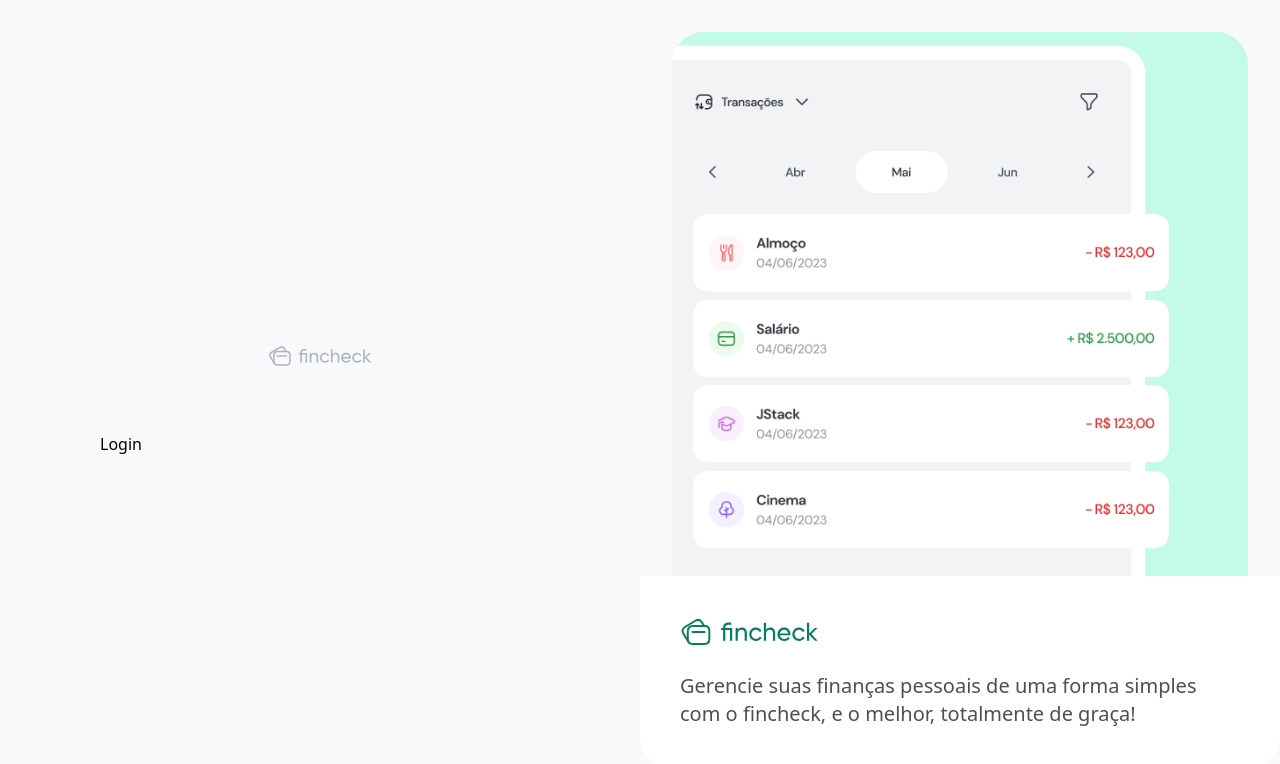
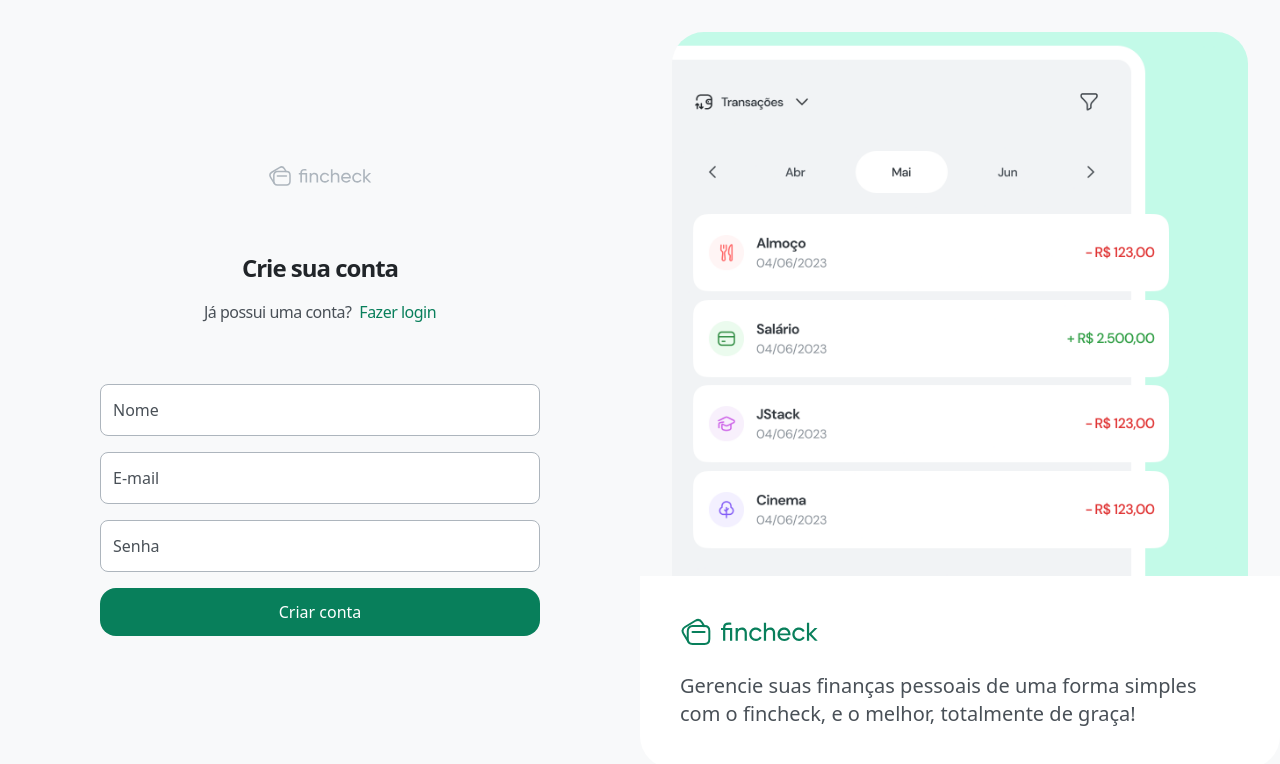
Before and after one commit to oliveira-andre/fincheck_client, a React (Vite) app: page /register in a window 1280 px wide. Shown: the top 764 px of the page. Built offline with nearby package versions, Linux system fonts and the light colour scheme.

Commit message:
feat: styling Register page

```diff
--- a/src/view/pages/Register/index.tsx
+++ b/src/view/pages/Register/index.tsx
@@ -1,7 +1,50 @@
+import { Link } from "react-router-dom";
+
+import { Button } from "../../components/Button";
+import { Input } from "../../components/Input";
+
 export function Register() {
   return (
-    <div>
-      <h1>Login</h1>
-    </div>
+    <>
+      <header className="flex flex-col items-center gap-4 text-center">
+        <h1 className="text-2xl font-bold text-gray-900 tracking-[-1px]">
+          Crie sua conta
+        </h1>
+
+        <p className="space-x-2">
+          <span className="text-gray-700 tracking-[-0.5px]">
+            Já possui uma conta?
+          </span>
+
+          <Link to="/login" className="text-teal-900 font-medium tracking-[-0.5px]">
+            Fazer login
+          </Link>
+        </p>
+      </header>
+
+      <form className="mt-[60px] flex flex-col gap-4">
+        <Input
+          name="name"
+          type="text"
+          placeholder="Nome"
+        />
+
+        <Input
+          name="email"
+          type="email"
+          placeholder="E-mail"
+        />
+
+        <Input
+          name="password"
+          type="password"
+          placeholder="Senha"
+        />
+
+        <Button type="submit" className="mt-2">
+          Criar conta
+        </Button>
+      </form>
+    </>
   )
 }
```
